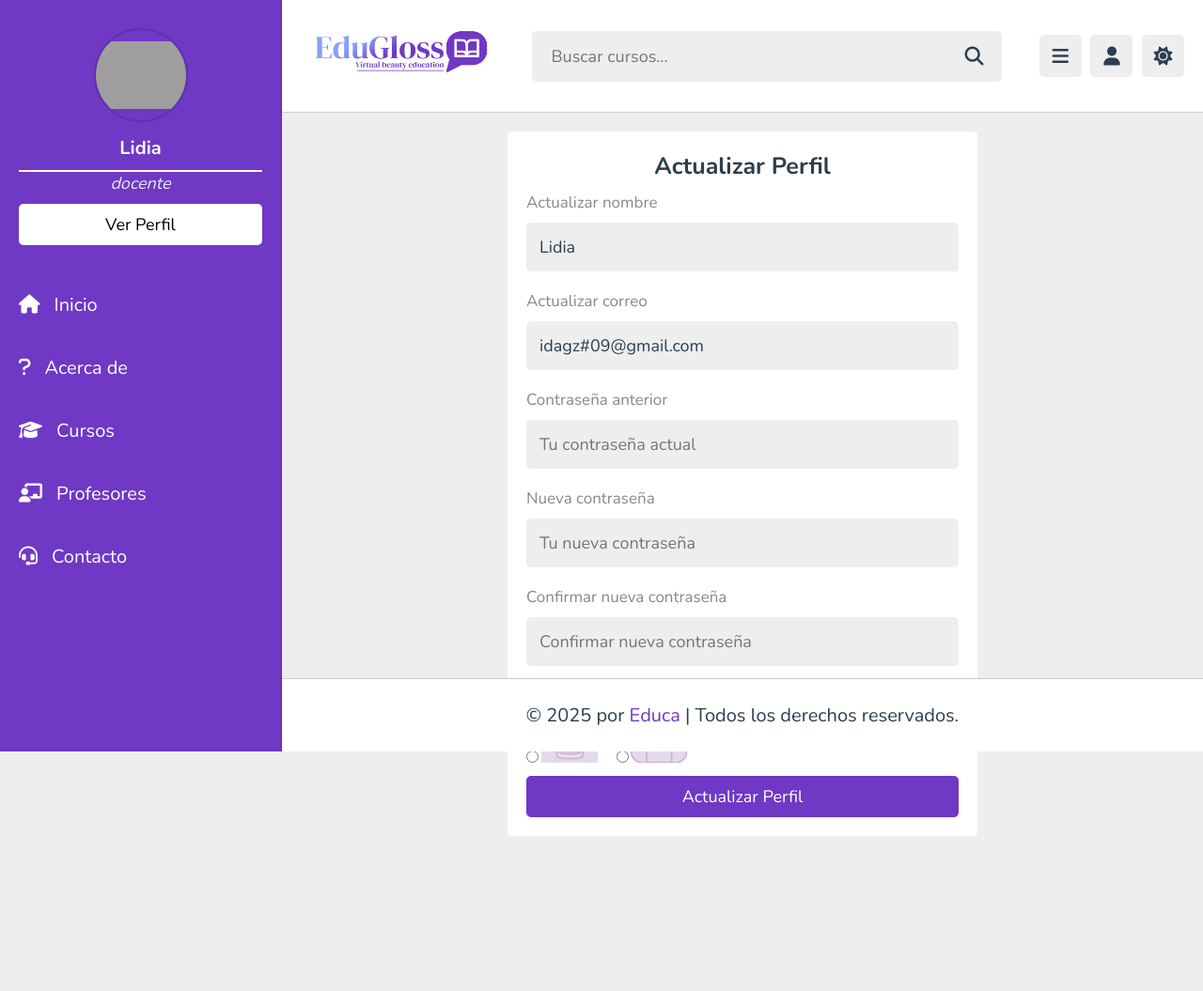
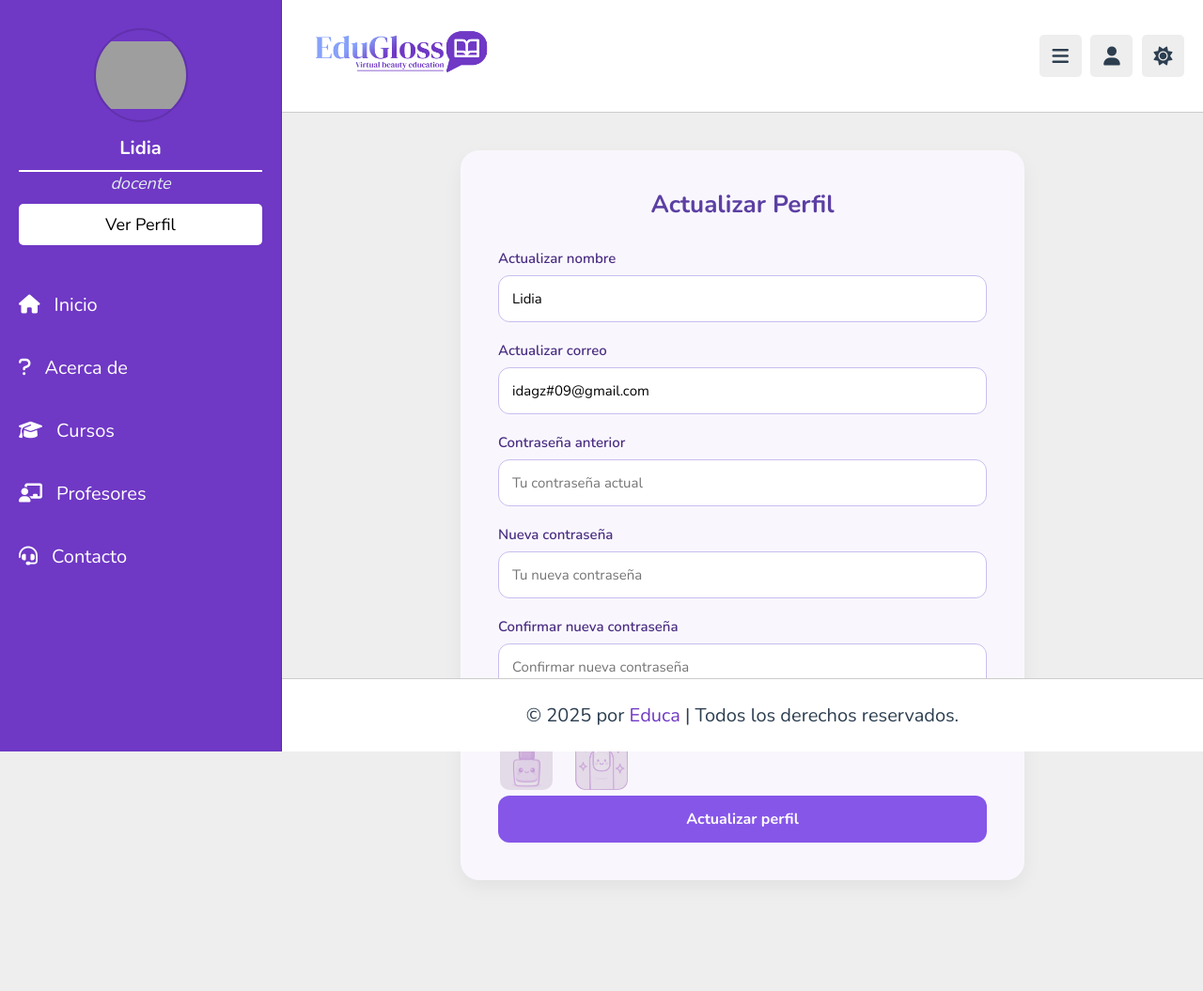
Before and after one commit to Alejathv/Edugloss-MVC, a PHP site: page /View/actualizar_perfil.php in a window 1280 px wide. Shown: the whole page at 94% size. Before the commit the page ends 890 px from the top, so only its background shows below. Run offline with PHP 8.4, Linux system fonts and the light colour scheme; a user stored in the database is signed in; data comes from the database, SQL or seed files in the repository; some libraries are stand-ins or nearby versions; grey boxes are pictures that could not be loaded.

Commit message:
se arreglo frontend de foro actualizar perfil y seccion de evidencias

```diff
--- a/View/actualizar_perfil.php
+++ b/View/actualizar_perfil.php
@@ -91,6 +91,99 @@ if ($_SERVER["REQUEST_METHOD"] === "POST" && isset($_POST['submit'])) {
    <link rel="stylesheet" href="https://cdnjs.cloudflare.com/ajax/libs/font-awesome/6.1.2/css/all.min.css" />
    <link rel="stylesheet" href="css/style_panel.css" />
 </head>
+<style>
+/* Contenedor del formulario */
+.contenedor-formulario {
+    max-width: 600px;
+    margin: 40px auto;
+    background-color: #f9f7fd;
+    padding: 40px;
+    border-radius: 20px;
+    box-shadow: 0 8px 20px rgba(0, 0, 0, 0.05);
+}
+
+/* Título del formulario */
+.contenedor-formulario h3 {
+    font-size: 26px;
+    color: #5c3fa3;
+    text-align: center;
+    margin-bottom: 30px;
+}
+
+/* Etiquetas */
+.contenedor-formulario p {
+    margin-bottom: 8px;
+    color: #4b2e83;
+    font-weight: 600;
+    font-size: 15px;
+}
+
+/* Campos de entrada */
+.campo-input {
+    width: 100%;
+    padding: 14px;
+    border: 1px solid #c9bdf0;
+    border-radius: 12px;
+    font-size: 15px;
+    margin-bottom: 20px;
+    background-color: #ffffff;
+    transition: border-color 0.3s ease;
+}
+
+.campo-input:focus {
+    outline: none;
+    border-color: #8656e9;
+}
+
+/* Botón de enviar */
+.boton-enviar {
+    width: 100%;
+    padding: 14px;
+    background-color: #8656e9;
+    color: white;
+    border: none;
+    border-radius: 12px;
+    font-size: 16px;
+    font-weight: bold;
+    transition: background-color 0.3s ease;
+    cursor: pointer;
+}
+
+.boton-enviar:hover {
+    background-color: #734bd1;
+}
+
+/* Imagen de selección */
+.contenedor-formulario label img {
+    border: 2px solid transparent;
+    border-radius: 12px;
+    transition: border-color 0.3s ease, transform 0.2s ease;
+}
+
+/* Radio oculto */
+input[type="radio"] {
+    display: none;
+}
+
+/* Imagen seleccionada */
+input[type="radio"]:checked + img,
+label input[type="radio"]:checked + img {
+    border-color: #8656e9;
+    transform: scale(1.05);
+}
+
+/* Mensaje de estado */
+.mensaje-alerta {
+    text-align: center;
+    margin-bottom: 20px;
+    padding: 10px;
+    border-radius: 10px;
+    background-color:#b8e5a6;
+    color:#298504;
+    font-weight: 500;
+}
+</style>
+
 <body>
 
 <header class="header">
@@ -98,10 +191,6 @@ if ($_SERVER["REQUEST_METHOD"] === "POST" && isset($_POST['submit'])) {
       <a href="home.php" class="logo">
          <img src="../View/img/LogoEGm.png" alt="EduGloss" style="height: 80px;">
       </a>
-      <form action="search.html" method="post" class="search-form">
-         <input type="text" name="search_box" required placeholder="Buscar cursos..." maxlength="100" />
-         <button type="submit" class="fas fa-search"></button>
-      </form>
       <div class="icons">
          <div id="menu-btn" class="fas fa-bars"></div>
          <div id="search-btn" class="fas fa-search"></div>
@@ -137,27 +226,28 @@ if ($_SERVER["REQUEST_METHOD"] === "POST" && isset($_POST['submit'])) {
    </nav>
 </div>
 
-<section class="form-container">
+<section class="contenedor-formulario">
    <form action="" method="post" enctype="multipart/form-data">
       <h3>Actualizar Perfil</h3>
+
       <?php if (!empty($msg)) : ?>
-         <p style="color:red;"><?= htmlspecialchars($msg) ?></p>
+         <div class="mensaje-alerta"><?= htmlspecialchars($msg) ?></div>
       <?php endif; ?>
 
       <p>Actualizar nombre</p>
-      <input type="text" name="name" value="<?= htmlspecialchars($nombre_actual) ?>" maxlength="50" class="box" required />
+      <input type="text" name="name" value="<?= htmlspecialchars($nombre_actual) ?>" maxlength="50" class="campo-input" required />
 
       <p>Actualizar correo</p>
-      <input type="email" name="email" value="<?= htmlspecialchars($correo_actual) ?>" maxlength="50" class="box" required />
+      <input type="email" name="email" value="<?= htmlspecialchars($correo_actual) ?>" maxlength="50" class="campo-input" required />
 
       <p>Contraseña anterior</p>
-      <input type="password" name="old_pass" placeholder="Tu contraseña actual" maxlength="20" class="box" />
+      <input type="password" name="old_pass" placeholder="Tu contraseña actual" maxlength="20" class="campo-input" />
 
       <p>Nueva contraseña</p>
-      <input type="password" name="new_pass" placeholder="Tu nueva contraseña" maxlength="20" class="box" />
+      <input type="password" name="new_pass" placeholder="Tu nueva contraseña" maxlength="20" class="campo-input" />
 
       <p>Confirmar nueva contraseña</p>
-      <input type="password" name="c_pass" placeholder="Confirmar nueva contraseña" maxlength="20" class="box" />
+      <input type="password" name="c_pass" placeholder="Confirmar nueva contraseña" maxlength="20" class="campo-input" />
 
       <p>Seleccionar nueva foto de perfil</p>
       <div style="display: flex; gap: 20px; align-items: center;">
@@ -171,9 +261,10 @@ if ($_SERVER["REQUEST_METHOD"] === "POST" && isset($_POST['submit'])) {
          </label>
       </div>
 
-      <input type="submit" value="Actualizar perfil" name="submit" class="btn" />
+      <input type="submit" value="Actualizar perfil" name="submit" class="boton-enviar" />
    </form>
 </section>
+
 
 <footer class="footer">
    &copy; <?= date('Y') ?> por <span>Educa</span> | Todos los derechos reservados.
--- a/View/perfil.php
+++ b/View/perfil.php
@@ -147,10 +147,6 @@ $foto_perfil = isset($_SESSION['foto_perfil']) ? $_SESSION['foto_perfil'] : 'ico
 
 </section>
 
-<footer class="footer">
-   &copy; copyright @ 2022 by <span>mr. web designer</span> | all rights reserved!
-</footer>
-
 <!-- custom js file link -->
 <script src="js/script.js"></script>
 
```
Also changed, not shown: View/ForoGeneral.php (+61 -51 lines), View/mdocente/docente_panel.php (+112 -63 lines).
